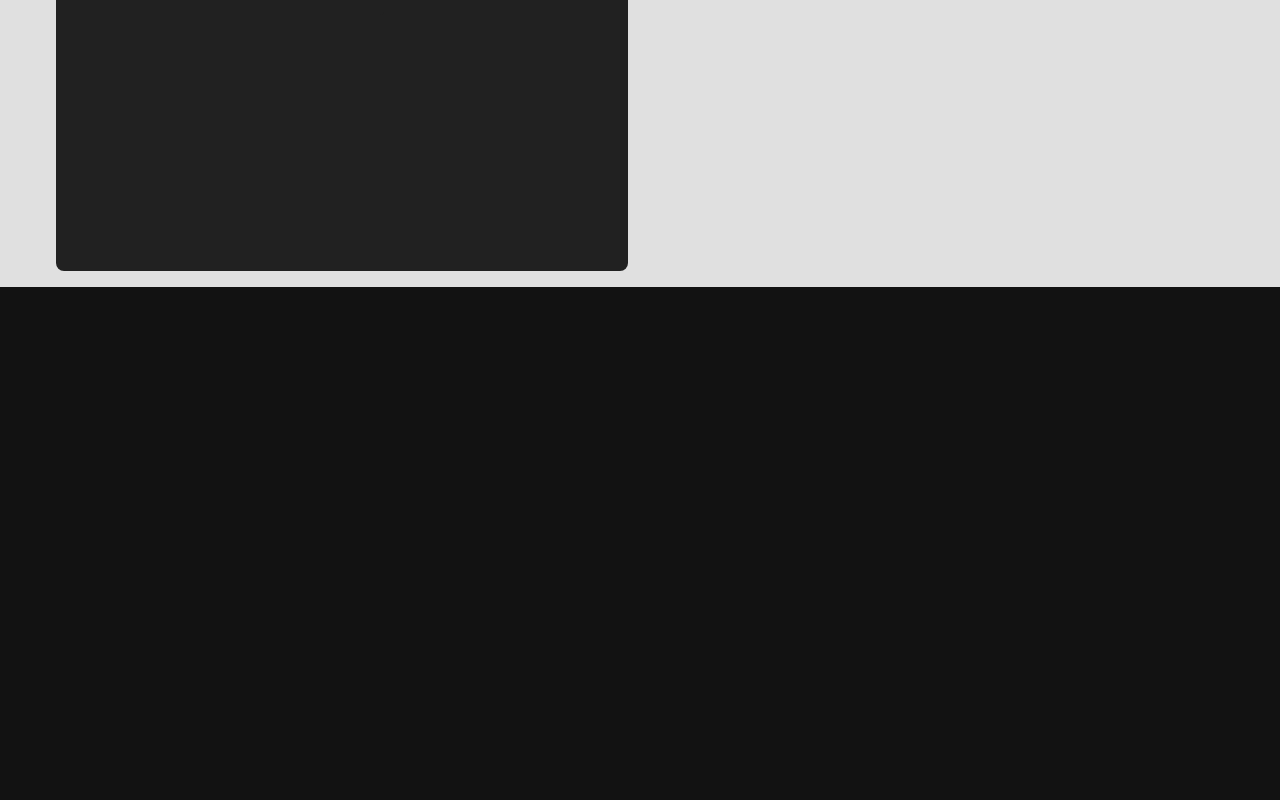
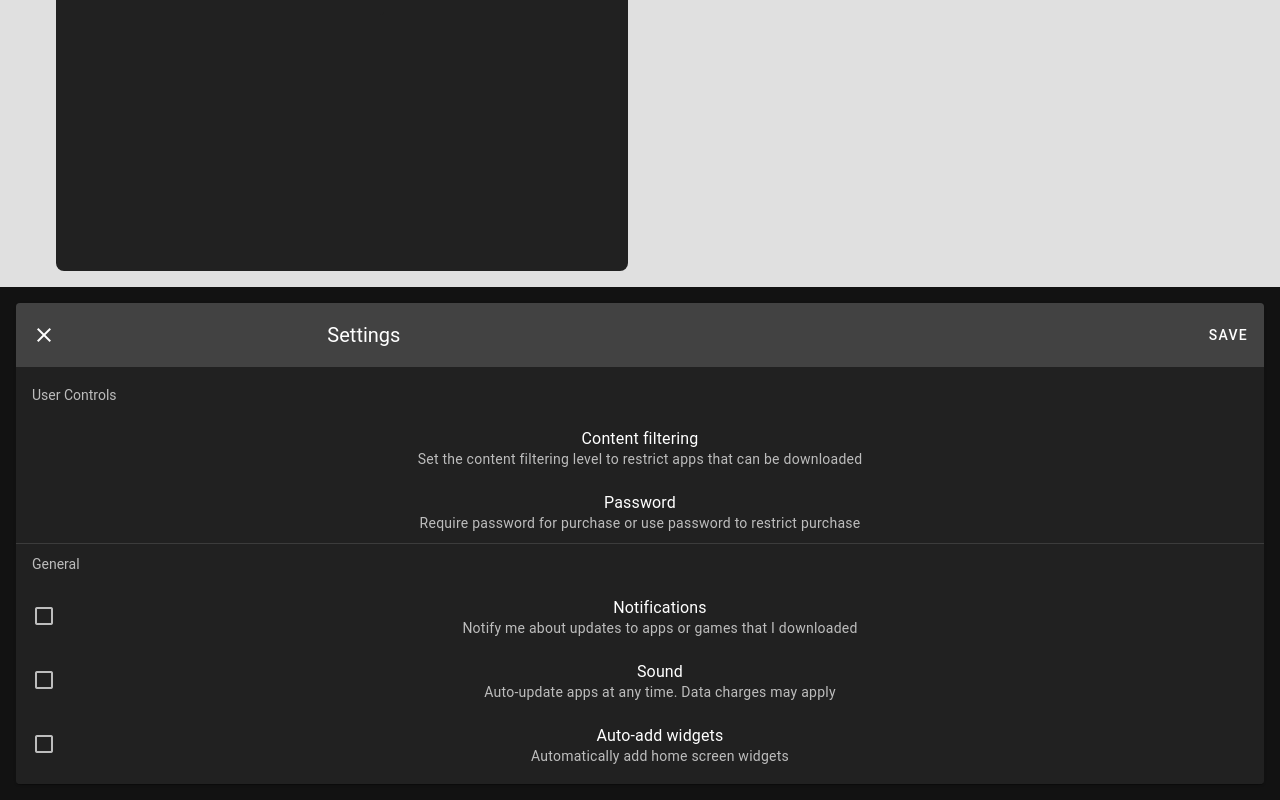
Before and after one commit to mtSungju/HLOT_FE, a Vue app: page / in a window 1280 px wide. Shown: the part 529-1329 px from the top of the page. Before the commit the page ends 816 px from the top, so only its background shows below. Built offline with nearby package versions, Linux system fonts and the light colour scheme.

Commit message:
화면 초기작업

```diff
--- a/src/App.vue
+++ b/src/App.vue
@@ -1,60 +1,28 @@
 <template>
   <title>MT Data</title>
   <v-app id="inspire">
-    <v-app-bar flat>
-      <v-container class="mx-auto d-flex align-center justify-center">
-        <v-avatar
-          class="me-4 "
-          color="grey-darken-1"
-          size="32"
-        ></v-avatar>
+    <Header />
+    <RouterView />
+    <div class="text-center pa-4">
+      <Popup v-model="popupConf.dialog" transition="dialog-bottom-transition" fullscreen/>
+    </div>
 
-        <v-btn
-          v-for="link in links"
-          :key="link"
-          :text="link"
-          variant="text"
-        ></v-btn>
+  </v-app>
 
-        <v-spacer></v-spacer>
-        <v-responsive max-width="130">
-            <v-btn variant="outlined"
-            color="blue"
-            class="mx-2"
-            @click="search"
-          >로그인</v-btn>
-        </v-responsive>
-
-         <v-responsive max-width="130">
-            <v-btn variant="outlined"
-            color="blue"
-            class="mx-2"
-            @click="search"
-          >로그아웃</v-btn>
-        </v-responsive>
-
-      </v-container>
-    </v-app-bar>
-
-    <RouterView />
-  </v-app>
 </template>
 
-
-
-
 <script>
+import Header from '@/components/common/Header.vue';
+import Popup from '@/components/common/Popup.vue'
   export default {
+    components: {Popup, Header},
     data(){
      return{
-        links: [
-        'HOME',
-        '업체관리',
-        '견적서관리',
-        '프로젝트관리',
-      ],
-      datePicker: new Date(),
-
+       popupConf:{
+         isActive: false,
+         maxWidth: 500,
+         dialog: true,
+       }
      }
     },
   }
--- /dev/null
+++ b/src/components/common/Header.vue
@@ -0,0 +1,54 @@
+<template>
+  <v-app-bar flat>
+    <v-container class="mx-auto d-flex align-center justify-center">
+      <v-avatar
+        class="me-4 "
+        color="grey-darken-1"
+        size="32"
+      ></v-avatar>
+
+      <v-btn
+        v-for="link in links"
+        :key="link"
+        :text="link"
+        variant="text"
+      ></v-btn>
+
+      <v-spacer></v-spacer>
+      <v-responsive max-width="130">
+        <v-btn variant="outlined"
+               color="blue"
+               class="mx-2"
+               @click="search"
+        >로그인</v-btn>
+      </v-responsive>
+
+      <v-responsive max-width="130">
+        <v-btn variant="outlined"
+               color="blue"
+               class="mx-2"
+               @click="search"
+        >로그아웃</v-btn>
+      </v-responsive>
+
+    </v-container>
+  </v-app-bar>
+</template>
+
+<script>
+export default {
+  name: 'Header',
+  data(){
+    return{
+      links: [
+        'HOME',
+        '업체관리',
+        '견적서관리',
+        '프로젝트관리',
+      ],
+      datePicker: new Date(),
+
+    }
+  },
+}
+</script>
--- /dev/null
+++ b/src/components/common/Popup.vue
@@ -0,0 +1,98 @@
+<template>
+  <v-card>
+  <v-toolbar>
+    <v-btn icon="mdi-close" @click="dialog = false"></v-btn>
+
+    <v-toolbar-title>Settings</v-toolbar-title>
+
+    <v-spacer></v-spacer>
+
+    <v-toolbar-items>
+      <v-btn text="Save" variant="text" @click="dialog = false"></v-btn>
+    </v-toolbar-items>
+  </v-toolbar>
+
+  <v-list lines="two" subheader>
+    <v-list-subheader>User Controls</v-list-subheader>
+
+    <v-list-item
+      subtitle="Set the content filtering level to restrict apps that can be downloaded"
+      title="Content filtering"
+      link
+    ></v-list-item>
+
+    <v-list-item
+      subtitle="Require password for purchase or use password to restrict purchase"
+      title="Password"
+      link
+    ></v-list-item>
+
+    <v-divider></v-divider>
+
+    <v-list-subheader>General</v-list-subheader>
+
+    <v-list-item
+      subtitle="Notify me about updates to apps or games that I downloaded"
+      title="Notifications"
+      @click="notifications = !notifications"
+    >
+      <template v-slot:prepend>
+        <v-list-item-action start>
+          <v-checkbox-btn
+            v-model="notifications"
+            color="primary"
+          ></v-checkbox-btn>
+        </v-list-item-action>
+      </template>
+    </v-list-item>
+
+    <v-list-item
+      subtitle="Auto-update apps at any time. Data charges may apply"
+      title="Sound"
+      @click="sound = !sound"
+    >
+      <template v-slot:prepend>
+        <v-list-item-action start>
+          <v-checkbox-btn
+            v-model="sound"
+            color="primary"
+          ></v-checkbox-btn>
+        </v-list-item-action>
+      </template>
+    </v-list-item>
+
+    <v-list-item
+      subtitle="Automatically add home screen widgets"
+      title="Auto-add widgets"
+      @click="widgets = !widgets"
+    >
+      <template v-slot:prepend>
+        <v-list-item-action start>
+          <v-checkbox-btn
+            v-model="widgets"
+            color="primary"
+          ></v-checkbox-btn>
+        </v-list-item-action>
+      </template>
+    </v-list-item>
+  </v-list>
+</v-card>
+</template>
+
+<script>
+export default {
+  name: "Popup",
+
+  props:{
+    isActive: Boolean,
+    popupUrl: String
+  },
+  mounted() {
+
+  },
+  data(){
+    return{
+    }
+  }
+}
+</script>
--- a/src/views/Home.vue
+++ b/src/views/Home.vue
@@ -1,4 +1,4 @@
-<template>
+<template >
   <v-main class="bg-grey-lighten-2">
     <v-container>
       <v-row>
@@ -26,6 +26,7 @@
 </template>
 <script>
 export default {
+  name: 'Home',
   data(){
     return{
       datePicker: new Date(),
```
